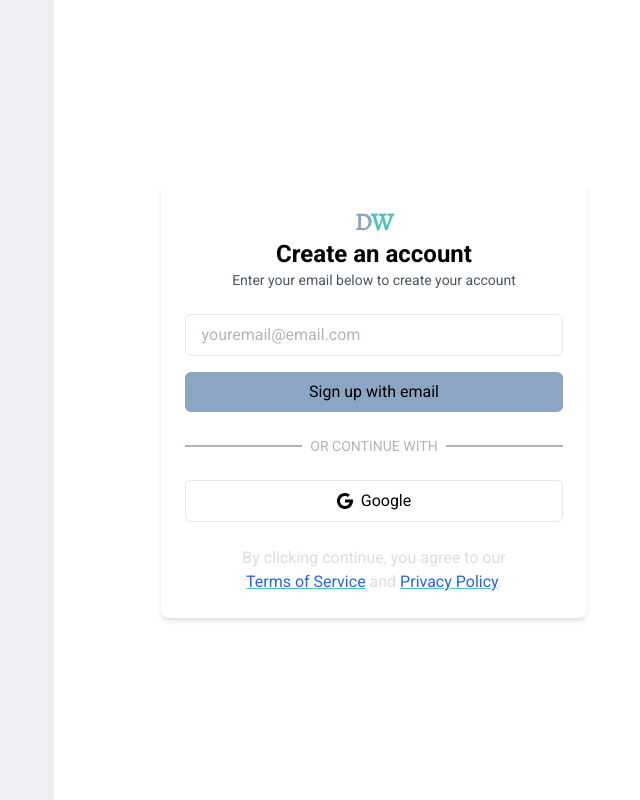
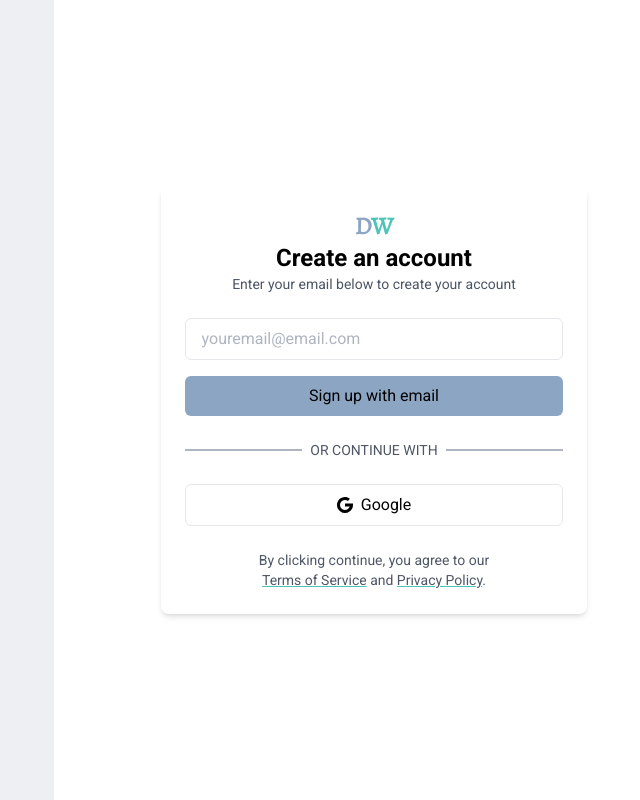
Before and after one commit to Rmodesto/dw-io, a Next.js app: page /signup in a window 1280 px wide. Shown: the whole page, without its empty margins (586-1226 px from the left). Built offline with nearby package versions, Linux system fonts and the light colour scheme.

Commit message:
changed layout signup page

```diff
--- a/app/signup/page.tsx
+++ b/app/signup/page.tsx
@@ -35,7 +35,7 @@ const SignUp: React.FC<SignUpProps> = ({ onEmailSignUp, onGoogleSignUp }) => {
               <span className="text-purple-900">D</span>
               <span className="text-aqua-200">W</span>
             </h3>
-            <h2 className="text-2xl font-bold">Create an account</h2>
+            <h2 className="text-2xl m-0 font-bold">Create an account</h2>
             <p className="text-sm text-gray-600">
               Enter your email below to create your account
             </p>
@@ -57,7 +57,7 @@ const SignUp: React.FC<SignUpProps> = ({ onEmailSignUp, onGoogleSignUp }) => {
           </form>
           <div className="flex items-center justify-between">
             <div className="flex-grow h-0.5 w-3 bg-gray-400"></div>
-            <span className="flex-none uppercase px-2 text-sm text-gray-400">
+            <span className="flex-none uppercase px-2 text-sm text-black-500">
               or continue with
             </span>
             <div className="flex-grow h-0.5 w-3 bg-gray-400"></div>
@@ -69,15 +69,15 @@ const SignUp: React.FC<SignUpProps> = ({ onEmailSignUp, onGoogleSignUp }) => {
             <GoogleIcon />
             Google
           </button>
-          <div className="text-md text-center pt-0 text-gray-500">
-            <p className="text-gray-500">
+          <div className="text-sm text-black-500 text-center pt-0">
+            <p className="text-black-500">
               By clicking continue, you agree to our{' '}
             </p>
-            <Link href="#" className="text-blue-600 underline-aqua">
+            <Link href="#" className="underline-aqua">
               Terms of Service
             </Link>{' '}
             and{' '}
-            <Link href="/Privacy" className="text-blue-600 underline-aqua">
+            <Link href="/Privacy" className="underline-aqua">
               Privacy Policy
             </Link>
             .
```
